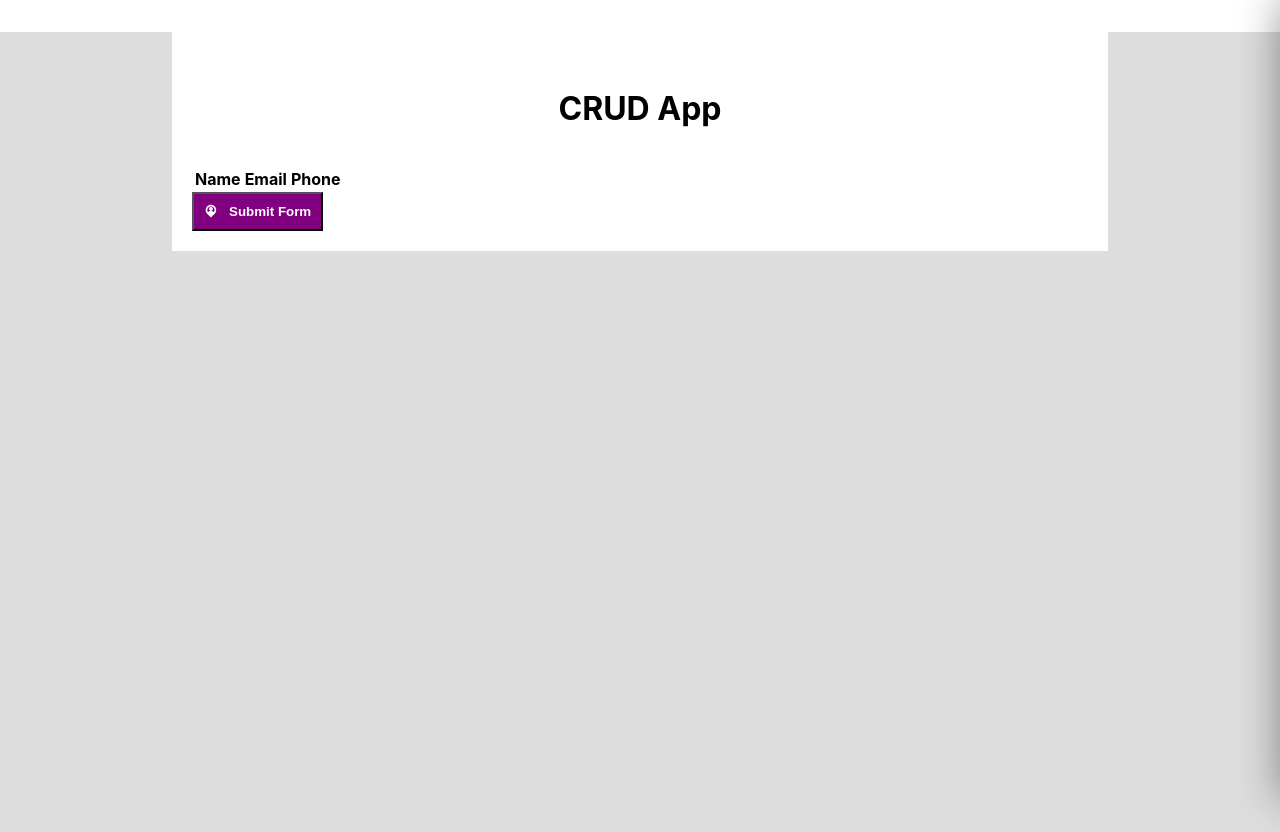
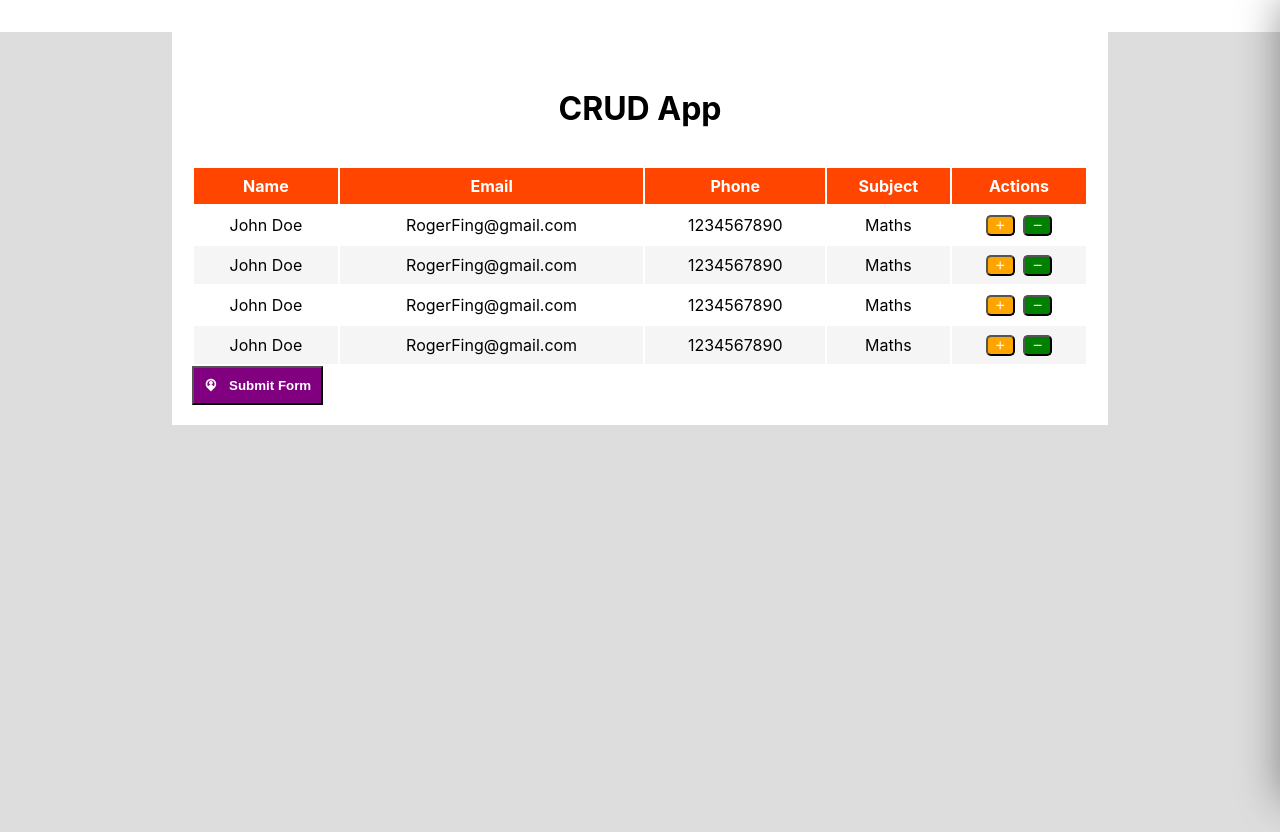
Before and after one commit to souravsharma-dev/my-ReactCRUD-project, a React (Create React App) app: page / in a window 1280 px wide. Built offline with nearby package versions, Linux system fonts and the light colour scheme.

Commit message:
change in UI

```diff
--- a/src/App.css
+++ b/src/App.css
@@ -1,38 +1,22 @@
-.App {
+.table{
+  width: 100%;
+  font-size: medium;
   text-align: center;
 }
 
-.App-logo {
-  height: 40vmin;
-  pointer-events: none;
-}
-
-@media (prefers-reduced-motion: no-preference) {
-  .App-logo {
-    animation: App-logo-spin infinite 20s linear;
-  }
-}
-
-.App-header {
-  background-color: #282c34;
-  min-height: 100vh;
-  display: flex;
-  flex-direction: column;
-  align-items: center;
-  justify-content: center;
-  font-size: calc(10px + 2vmin);
+.table thead tr{
+  background: orangered;
   color: white;
 }
 
-.App-link {
-  color: #61dafb;
+.table thead tr th{
+  padding: 8px;
 }
 
-@keyframes App-logo-spin {
-  from {
-    transform: rotate(0deg);
-  }
-  to {
-    transform: rotate(360deg);
-  }
+.table tbody tr td{
+  padding: 8px;
 }
+
+tr:nth-child(even){
+  background-color: #f5f5f5;
+}
--- a/src/App.js
+++ b/src/App.js
@@ -1,5 +1,6 @@
 import { useState } from 'react'
 import 'remixicon/fonts/remixicon.css'
+import './App.css'
 
 const App = () => {
 
@@ -24,18 +25,112 @@ const [rightdrawer, setRightDrawer] = useState(-450)
         padding: '16px',
       }}>CRUD App</h1>
 
-      <table>
+      <table className="table">
         <thead>
-          <th>
-            Name
-          </th>
-          <th>
-            Email
-            </th>
-            <th>
-            Phone
-            </th>
+          <tr>
+          <th> Name </th>
+          <th> Email </th>
+          <th> Phone </th>
+          <th> Subject  </th>
+          <th> Actions </th>
+          </tr>
         </thead>
+
+        <tbody>
+
+          <tr>
+            <td> John Doe </td>
+            <td> RogerFing@gmail.com </td>
+            <td> 1234567890 </td>
+            <td> Maths </td>
+            <td style={{
+
+            }}>
+              <button style={{
+                background: 'orange',
+                color: 'white',
+                borderRadius: '5px',
+                marginRight: '8px'
+              }}><i class="ri-add-line"></i></button>
+              <button style={{
+                background: 'green',
+                color: 'white',
+                borderRadius: '5px'
+              }}><i class="ri-subtract-fill"></i></button>
+            </td>
+          </tr>
+
+
+           <tr>
+            <td> John Doe </td>
+            <td> RogerFing@gmail.com </td>
+            <td> 1234567890 </td>
+            <td> Maths </td>
+            <td style={{
+
+            }}>
+              <button style={{
+                background: 'orange',
+                color: 'white',
+                borderRadius: '5px',
+                marginRight: '8px'
+              }}><i class="ri-add-line"></i></button>
+              <button style={{
+                background: 'green',
+                color: 'white',
+                borderRadius: '5px'
+              }}><i class="ri-subtract-fill"></i></button>
+            </td>
+          </tr>
+
+
+          <tr>
+            <td> John Doe </td>
+            <td> RogerFing@gmail.com </td>
+            <td> 1234567890 </td>
+            <td> Maths </td>
+            <td style={{
+
+            }}>
+              <button style={{
+                background: 'orange',
+                color: 'white',
+                borderRadius: '5px',
+                marginRight: '8px'
+              }}><i class="ri-add-line"></i></button>
+              <button style={{
+                background: 'green',
+                color: 'white',
+                borderRadius: '5px'
+              }}><i class="ri-subtract-fill"></i></button>
+            </td>
+          </tr>
+
+
+           <tr>
+            <td> John Doe </td>
+            <td> RogerFing@gmail.com </td>
+            <td> 1234567890 </td>
+            <td> Maths </td>
+            <td style={{
+
+            }}>
+              <button style={{
+                background: 'orange',
+                color: 'white',
+                borderRadius: '5px',
+                marginRight: '8px'
+              }}><i class="ri-add-line"></i></button>
+              <button style={{
+                background: 'green',
+                color: 'white',
+                borderRadius: '5px'
+              }}><i class="ri-subtract-fill"></i></button>
+            </td>
+          </tr>
+
+
+        </tbody>
       </table>
 
       <button onClick={handleSubmit} style={{
@@ -53,7 +148,7 @@ const [rightdrawer, setRightDrawer] = useState(-450)
         top: "0px",
         right: rightdrawer,
         padding: '20px',
-        background: "lightblue",
+        background: "white",
         width: 450,
         height: '100%',
         boxShadow: '0 0 40px rgba(0,0,0,0.4)',
@@ -76,8 +171,39 @@ const [rightdrawer, setRightDrawer] = useState(-450)
           gap: '20px',
           padding: '20px',
         }}>
-          <input type='text' placeholder='Name'></input>
-          <input type='email' placeholder='Enter Email'></input>
+          <input type='text' placeholder='Name' style={{
+            padding: '8px',
+            border: '2px solid grey',
+            borderRadius: '4px'
+          }}></input>
+          <input type='email' placeholder='Enter Email' style={{
+            padding: '8px',
+            border: '2px solid grey',
+            borderRadius: '4px'
+          }}></input>
+          <input type='tel' placeholder='Enter Phone' style={{
+            padding: '8px',
+            border: '2px solid grey',
+            borderRadius: '4px'
+          }}></input>
+          <input type='text' placeholder='Subject' style={{
+            padding: '8px',
+            border: '2px solid grey',
+            borderRadius: '4px'
+          }}></input>
+          <input type='date' placeholder='Name' style={{
+            padding: '8px',
+            border: '2px solid grey',
+            borderRadius: '4px'
+          }}></input>
+
+          <button style={{
+            background: 'blue',
+            color: 'white',
+            padding: '10px',
+            fontWeight: 'medium',
+            borderRadius: '4px',
+          }}>Submit Form</button>
         </form>
       </aside>
     </div>
```
